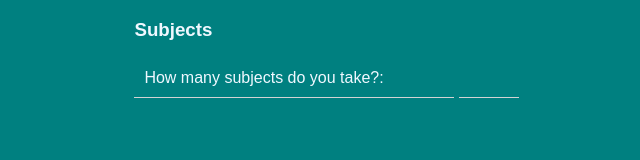
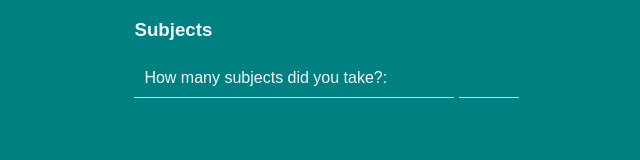
Before and after one commit to mikeeichler/subjects, a plain HTML site: page index.html in a window 1280 px wide. Shown: the full height of the page, 0-640 px from the left. Drawn offline with Linux system fonts and the light colour scheme.

Commit message:
Update index.html

```diff
--- a/index.html
+++ b/index.html
@@ -10,7 +10,7 @@
         <div class="content">
             <h3>Subjects</h3>
             <div id="subject_form">
-                <label for="sub_num">How many subjects do you take?:</label>
+                <label for="sub_num">How many subjects did you take?:</label>
                 <!-- use onkeyup, onkeypress would make the function run before the number was ready -->
                 <!-- type="text" inputmode="numeric" prevents the selector arrows from showing -->
                 <input class="in40" type="text" inputmode="numeric" id="sub_num" name="sub_num" onkeyup="make_forms()"><br>
```
